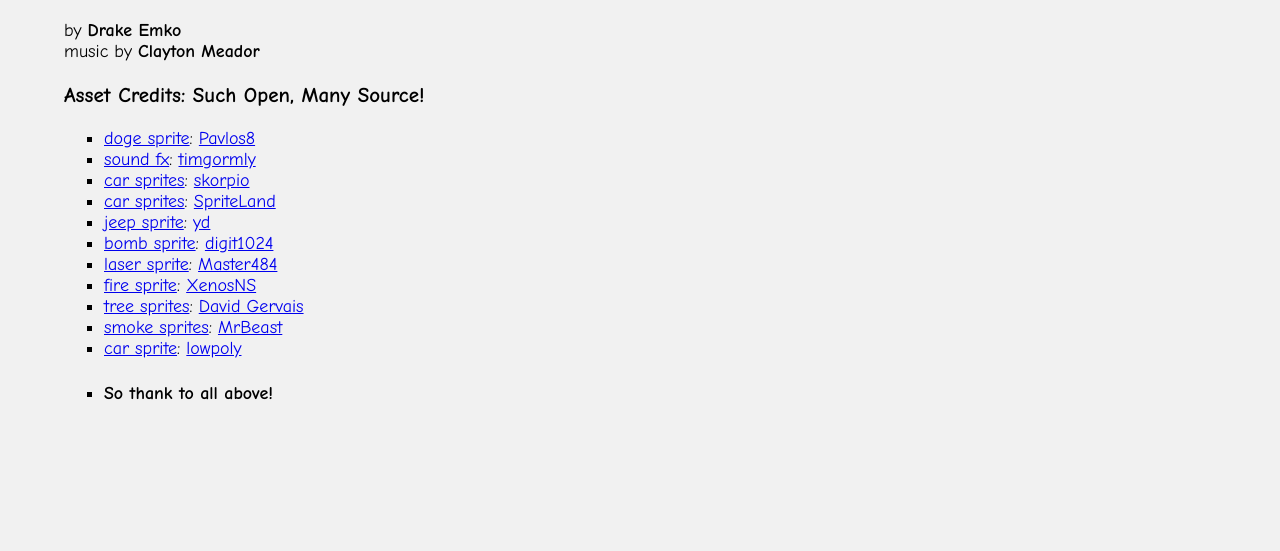
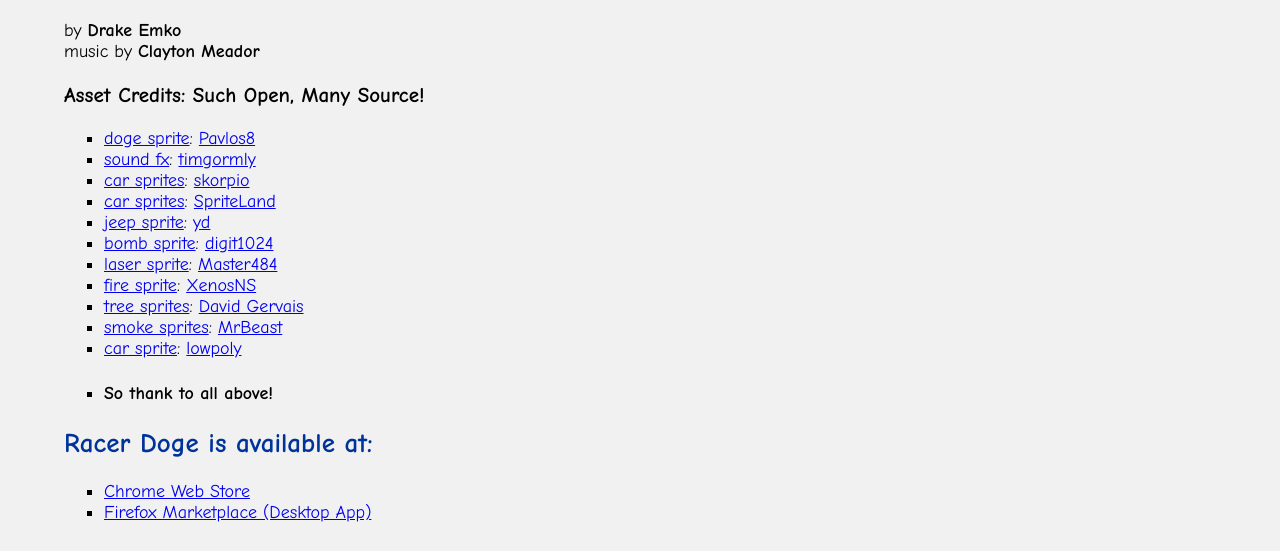
Before and after one commit to psydrake/racerDoge, a browser extension: page webapp/merges/support.html in a window 1280 px wide. Shown: the part 1170-1721 px from the top of the page. Before the commit the page ends 1608 px from the top, so only its background shows below. Drawn offline with Linux system fonts and the light colour scheme; files whose address does not match are found by name.

Commit message:
added chrome web app store and firefox marketplace to list of available outlets

```diff
--- a/webapp/merges/support.html
+++ b/webapp/merges/support.html
@@ -169,18 +169,18 @@
 			</li>
 	</ul>
 </div>
-<!--
+
 <div class="clear">
 	<h2>Racer Doge is available at:</h2>
-	<ul>
+	<ul><!--
 		<li><a href="https://play.google.com/store/apps/details?id=net.edrake.pandacoinbalance">Google Play Store (Android)</a></li>
 		<li><a href="http://www.amazon.com/Drake-Emko-Pandacoin-PND-Balance/dp/B00KUH19EO">Amazon Kindle Store</a></li>
 		<li><a href="http://www.windowsphone.com/en-us/store/app/pandacoin-pnd-balance/5d4791a1-0028-42a7-8e5c-940578129b89">Windows Phone Store</a></li>
-		<li><a href="http://appworld.blackberry.com/webstore/content/57181891">Blackberry World</a></li>
-		<li><a href="https://chrome.google.com/webstore/detail/lnaeedppehgnilkbklifknpnnldpcmgm">Chrome Web Store</a></li>
-		<li><a href="https://marketplace.firefox.com/app/pandacoin-pnd-balance/">Firefox Marketplace</a></li>
+		<li><a href="http://appworld.blackberry.com/webstore/content/57181891">Blackberry World</a></li>-->
+		<li><a href="https://chrome.google.com/webstore/detail/racer-doge/pjiegpkmgelgppaibadknfblfeammaeo">Chrome Web Store</a></li>
+		<li><a href="https://marketplace.firefox.com/app/racer-doge/">Firefox Marketplace (Desktop App)</a></li>
 	</ul>
 </div>
--->
+
 </body>
 </html>
```
